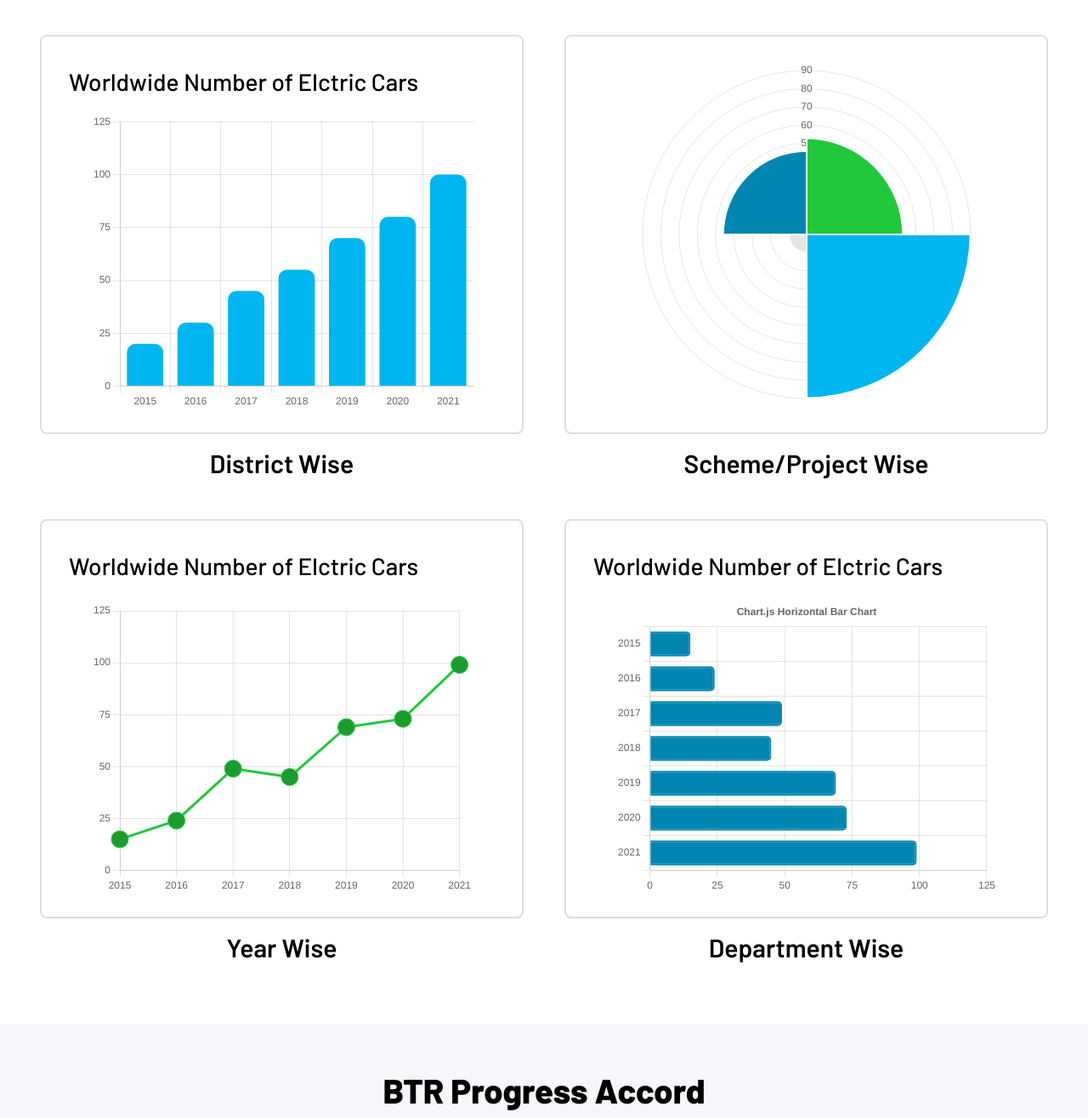
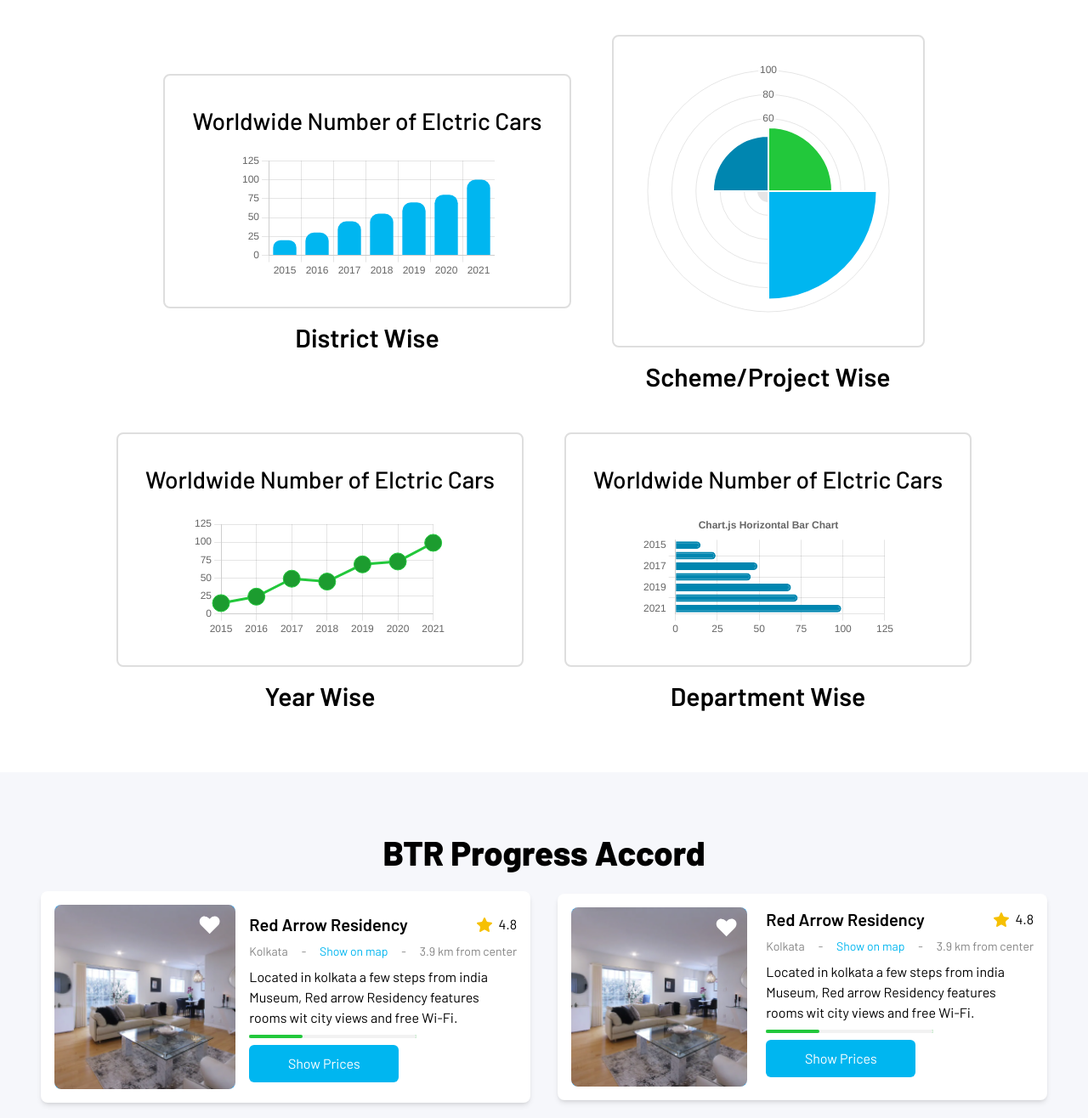
Before and after one commit to ez-sherlock/CEM-Development-Dashboard, a website: page src/index.html in a window 1280 px wide. Shown: the part 1060-2376 px from the top of the page at 85% size. Drawn offline with nearby package versions, Linux system fonts and the light colour scheme; files that its build step writes are made by us from their sources.

Commit message:
Removed garphs width and height

```diff
--- a/src/index.html
+++ b/src/index.html
@@ -114,9 +114,9 @@
         </div>
 
         <div
-            class="px-12 py-8 grid grid-cols-none sm:grid-cols-2 border-[#DEDEDE] border-2 items-center gap-8 rounded-lg ">
+            class="p-6 sm:px-12 sm:py-8 w-full grid place-content-center place-items-center grid-cols-none sm:grid-cols-2 border-[#DEDEDE] border-2 items-center gap-8 rounded-lg ">
             <img src="../images/map.webp" alt="">
-            <div>
+            <div class="w-full">
                 <h2 class="text-2xl font-semibold border-b-2 text-center pb-2 mb-2">Most Completed</h2>
                 <div class="flex flex-col gap-2">
                     <div class="flex justify-between items-center">
@@ -158,32 +158,32 @@
         <div class="flex flex-col w-full items-center justify-center gap-12 my-12">
             <div class="flex gap-12">
                 <div class=" m-auto">
-                    <div class="p-8 border-[#DEDEDE] border-2 mb-4 rounded-lg h-[470px] w-[569px] ">
+                    <div class="p-8 border-[#DEDEDE] border-2 mb-4 rounded-lg ">
                         <p class="text-[28px] font-medium mb-4">Worldwide Number of Elctric Cars</p>
-                        <canvas id="barChart" class="m-auto" width="450px" height="350px"></canvas>
+                        <canvas id="barChart" class="m-auto"></canvas>
                     </div>
                     <p class="text-3xl font-semibold text-center">District Wise</p>
                 </div>
 
-                <div class=" m-auto">
-                    <div class="p-8 flex justify-center border-[#DEDEDE] border-2 mb-4 rounded-lg h-[470px] w-[569px] ">
-                        <canvas id="polar" class="h-1/2"></canvas>
+                <div class="m-auto">
+                    <div class="p-8 flex justify-center border-[#DEDEDE] border-2 mb-4 rounded-lg ">
+                        <canvas id="polar" class="m-auto"></canvas>
                     </div>
                     <p class="text-3xl font-semibold text-center">Scheme/Project Wise</p>
                 </div>
             </div>
             <div class="flex gap-12">
                 <div class=" m-auto">
-                    <div class="p-8 border-[#DEDEDE] border-2 mb-4 rounded-lg h-[470px] w-[569px] ">
+                    <div class="p-8 border-[#DEDEDE] border-2 mb-4 rounded-lg ">
                         <p class="text-[28px] font-medium mb-4">Worldwide Number of Elctric Cars</p>
-                        <canvas id="lineChart" class="m-auto" width="450px" height="350px"></canvas>
+                        <canvas id="lineChart" class="m-auto"></canvas>
                     </div>
                     <p class="text-3xl font-semibold text-center">Year Wise</p>
                 </div>
                 <div class=" m-auto">
-                    <div class="p-8 border-[#DEDEDE] border-2 mb-4 rounded-lg h-[470px] w-[569px] ">
+                    <div class="p-8 border-[#DEDEDE] border-2 mb-4 rounded-lg ">
                         <p class="text-[28px] font-medium mb-4">Worldwide Number of Elctric Cars</p>
-                        <canvas id="horzBarChart" class="m-auto" width="450px" height="350px"></canvas>
+                        <canvas id="horzBarChart" class="m-auto"></canvas>
                     </div>
                     <p class="text-3xl font-semibold text-center">Department Wise</p>
                 </div>
@@ -194,12 +194,12 @@
     </div>
 
     <!-- BRT Progress Accord -->
-    <div class="bg-[#F6F7FB] p-12">
-        <h1 class="text-[40px] font-bold text-center">BTR Progress Accord</h1>
+    <div class="bg-[#F6F7FB] p-4 sm:p-12">
+        <h1 class="text-3xl sm:text-[40px] py-7 font-bold text-center">BTR Progress Accord</h1>
 
-        <div class="grid grid-cols-2 gap-8 m-auto items-center max-w-[77rem] p-4 pb-20">
+        <div class="grid grid-cols-none md:grid-cols-2 gap-8 m-auto items-center max-w-[77rem] pb-20">
 
-            <div class="bg-white flex gap-4 p-4 rounded-lg shadow-md ">
+            <div class="bg-white flex items-center gap-4 p-4 rounded-lg shadow-md ">
                 <div class="w-full h-full relative">
                     <button class="absolute right-4 top-2">
                         <svg xmlns="http://www.w3.org/2000/svg" width="30" height="30" viewBox="0 0 16 16">
@@ -208,16 +208,17 @@
                                 transform="translate(942 -906.362)" />
                         </svg>
                     </button>
-                    <img src="../images/house.PNG" width="207px" height="211px" class="rounded-lg" alt="">
+                    <img src="../images/house.PNG" class="w-full rounded-lg" alt="">
                 </div>
                 <div class="flex flex-col gap-2">
 
-                    <div class="flex justify-between">
-                        <p class="font-semibold text-xl">Red Arrow Residency</p>
-                        <p class="flex items-center gap-1"><img src="../images/star.svg" alt="star"> 4.8</p>
+                    <div class="flex items-center justify-between">
+                        <p class="font-semibold text-xs sm:text-xl">Red Arrow Residency</p>
+                        <p class="flex items-center justify-center text-[9px] sm:text-base gap-1"><img
+                                src="../images/star.svg" alt="star" class="w-1/3 sm:w-full"> 4.8</p>
                     </div>
 
-                    <div class="flex text-sm text-[#848484] justify-between">
+                    <div class="flex text-[8.3px] sm:text-sm text-[#848484] justify-between">
                         <p>Kolkata</p>
                         -
                         <a class="text-[#00B6F0]" href="#">Show on map</a>
@@ -226,7 +227,7 @@
 
                     </div>
 
-                    <p>
+                    <p class="text-[8px] sm:text-base">
                         Located in kolkata a few steps from india Museum,
                         Red arrow Residency features rooms wit city views
                         and free Wi-Fi.
@@ -234,7 +235,8 @@
 
                     <progress id="file" value="32" max="100" class="h-1 rounded-xl"> 40% </progress>
 
-                    <button class="bg-[#00B6F0] flex justify-center items-center w-44 h-11 text-white rounded-md">
+                    <button
+                        class="bg-[#00B6F0] flex justify-center items-center text-[12px] sm:text-base w-28 h-7 sm:w-44 sm:h-11 text-white rounded-md">
                         Show Prices
                     </button>
                 </div>
--- a/src/index.js
+++ b/src/index.js
@@ -17,7 +17,7 @@ const config = {
     type: 'bar',
     data: data,
     options: {
-        responsive: false,
+        responsive: true,
         scales: {
             y: {
                 min: 0,
@@ -62,7 +62,7 @@ const lineChartConfig = {
     type: 'line',
     data: lineChartData,
     options: {
-        responsive: false,
+        responsive: true,
         scales: {
             y: {
                 min: 0,
@@ -110,7 +110,7 @@ const horzBarChartConfig = {
                 borderWidth: 2,
             }
         },
-        responsive: false,
+        responsive: true,
         scales: {
             x: {
                 min: 0,
@@ -154,7 +154,7 @@ const polarConfig = {
     type: 'polarArea',
     data: polarData,
     options: {
-        responsive: false,
+        responsive: true,
         plugins: {
             legend: {
                 display: false,
```
